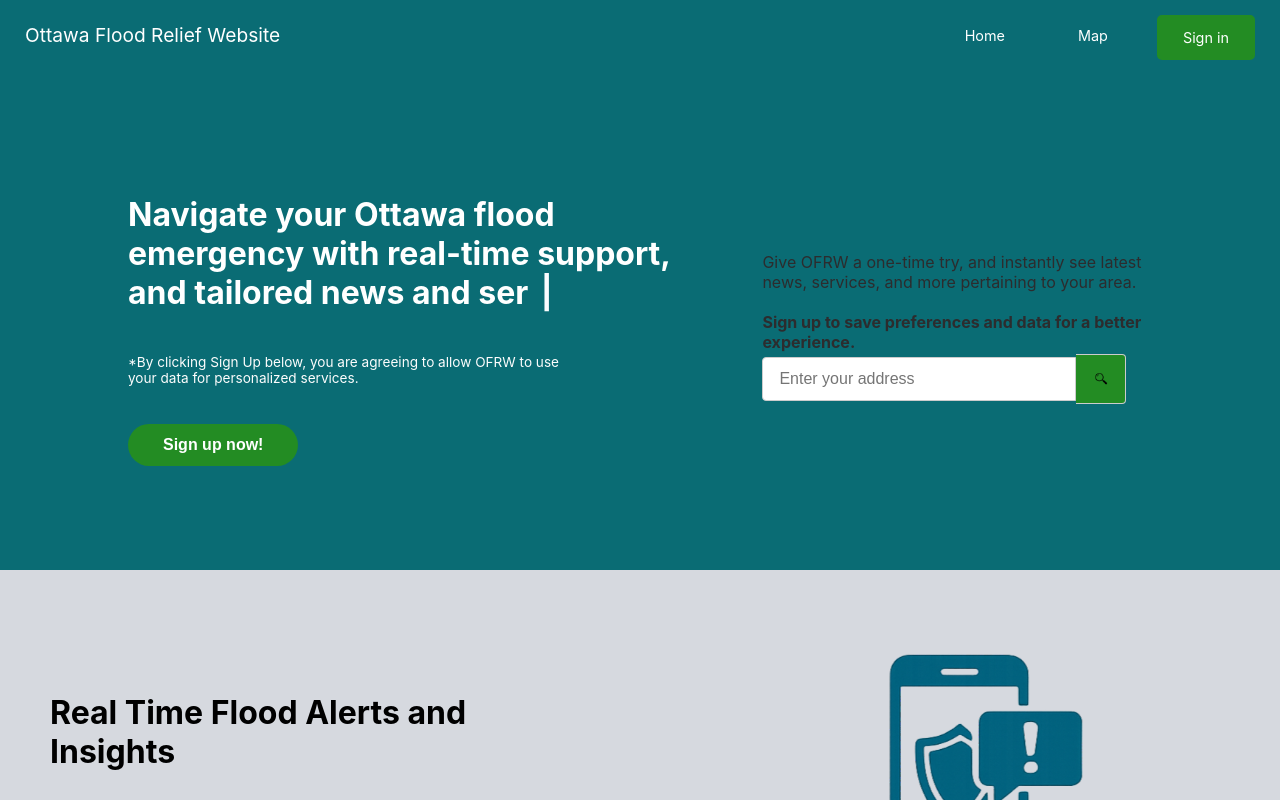
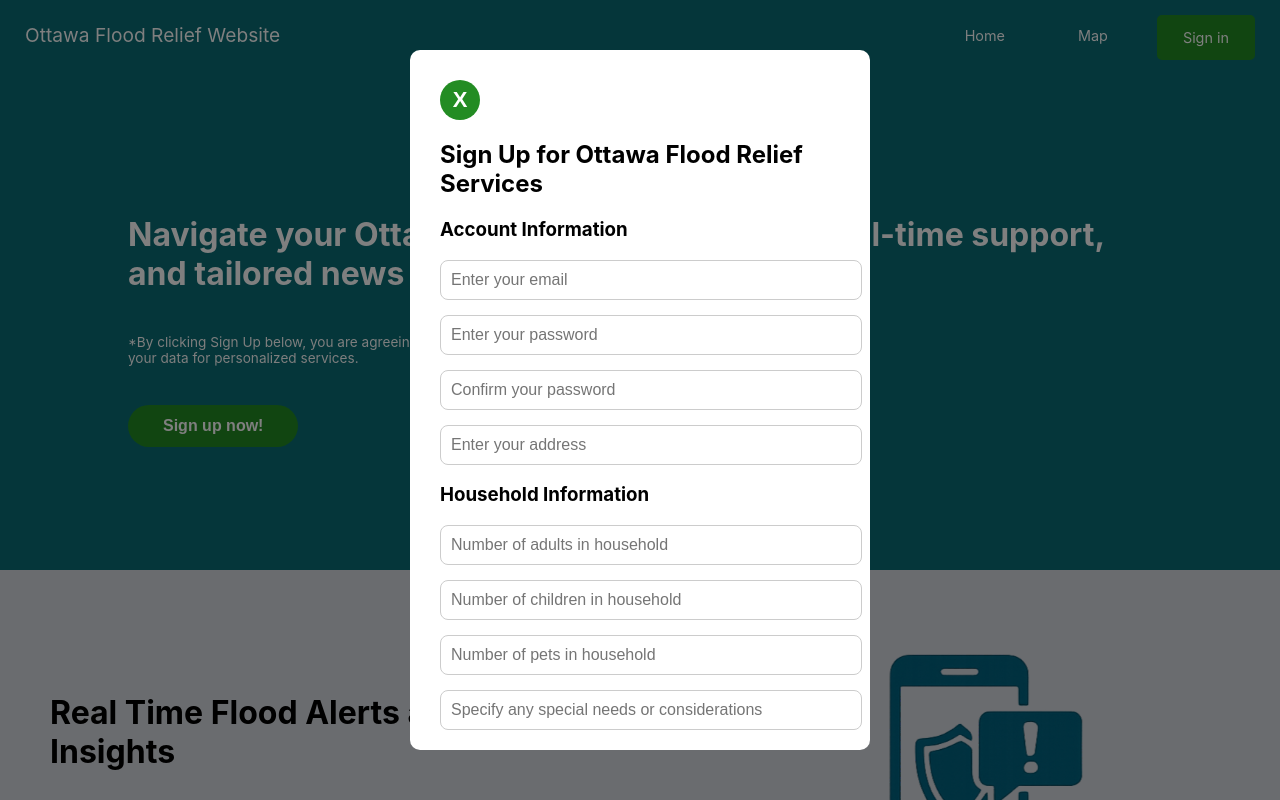
Before and after one commit to nickal06/Ottawa-Flood-Relief, a React (Vite) app in the folder Ottawa Flood Relief Website/: page / in a window 1280 px wide. Both pictures are taken after a click on the button "Sign up now!". Shown: the top 800 px of the page. Built offline with nearby package versions, Linux system fonts and the light colour scheme.

Commit message:
Moved address search box to a new section on homepage, added sign up window, and cleaned up code

```diff
--- /dev/null
+++ b/Ottawa Flood Relief Website/src/components/address-search.jsx
@@ -0,0 +1,29 @@
+import searchIcon from "../assets/search-icon.png";
+
+export function AddressSearchComponent(){
+
+  return(
+  <>
+    <div className="location-card">
+      <p className="location-description">
+        Give OFRW a one-time try, and instantly see latest news, services, and more pertaining to your area.
+      </p>
+
+    <h3>
+      Sign up to save preferences and data for a better experience.
+    </h3>
+
+    <div className="search-container">
+      <input
+        type="text"
+        placeholder="Enter your address"
+      />
+
+      <button className="search-button">
+        🔍
+      </button>
+    </div>
+  </div>
+  </>
+  );
+}
--- /dev/null
+++ b/Ottawa Flood Relief Website/src/components/modal.css
@@ -0,0 +1,19 @@
+.overlay {
+  position: fixed;
+  inset: 0;
+  background: rgba(0,0,0,0.5);
+
+  display: flex;
+  justify-content: center;
+  align-items: center;
+}
+
+.modal-window {
+  background: white;
+  width: 400px;
+  max-height: 80vh;
+  overflow-y: auto;
+
+  padding: 30px;
+  border-radius: 10px;
+}
--- /dev/null
+++ b/Ottawa Flood Relief Website/src/components/modal.jsx
@@ -0,0 +1,22 @@
+import "./modal.css";
+
+export function Modal({ children, close }) {
+  return (
+    <div className="overlay">
+
+      <div className="modal-window">
+
+        <button
+          className="close-button"
+          onClick={close}
+        >
+          X
+        </button>
+
+        {children}
+
+      </div>
+
+    </div>
+  );
+}
--- /dev/null
+++ b/Ottawa Flood Relief Website/src/components/sign-up-pop-up-window.css
@@ -0,0 +1,74 @@
+.form-group {
+  margin-bottom: 15px;
+}
+
+.form-group input {
+  width: 100%;
+  padding: 10px;
+  border-radius: 8px;
+  border: 1px solid #ccc;
+  font-size: 16px;
+}
+
+.checkbox-group {
+  display: flex;
+  flex-direction: column;
+  gap: 12px;
+  margin-bottom: 20px;
+}
+
+.button-container {
+  display: flex;
+  justify-content: center;
+  margin-top: 20px;
+}
+
+.close-button {
+  width: 40px;
+  height: 40px;
+
+  border-radius: 50%;
+  border: none;
+
+  background-color: rgb(35, 140, 35);
+  color: white;
+
+  font-size: 22px;
+  font-weight: bold;
+
+  cursor: pointer;
+
+  display: flex;
+  align-items: center;
+  justify-content: center;
+
+  transition: 0.2s ease;
+}
+
+.close-button:hover {
+  background-color: rgb(35, 140, 35);
+  transform: scale(1.05);
+}
+
+
+.submit-button {
+  padding: 12px 40px;
+
+  border-radius: 25px;
+  border: none;
+
+  background-color: rgb(35, 140, 35);
+  color: white;
+
+  font-size: 18px;
+  font-weight: bold;
+
+  cursor: pointer;
+
+  transition: 0.2s ease;
+}
+
+.submit-button:hover {
+  background-color: rgb(35, 140, 35);
+  transform: scale(1.05);
+}
--- /dev/null
+++ b/Ottawa Flood Relief Website/src/components/sign-up-pop-up-window.jsx
@@ -0,0 +1,84 @@
+import "./sign-up-pop-up-window.css";
+import { Modal } from "./modal";
+
+export function SignUpModal({ onClose }) {
+  return (
+    <Modal close={onClose}>
+
+      <h2>Sign Up for Ottawa Flood Relief Services</h2>
+
+      <h3>Account Information</h3>
+
+      <div className="form-group">
+        <input placeholder="Enter your email" type="email" />
+      </div>
+
+      <div className="form-group">
+        <input placeholder="Enter your password" type="password" />
+      </div>
+
+      <div className="form-group">
+        <input placeholder="Confirm your password" type="password" />
+      </div>
+
+      <div className="form-group">
+        <input placeholder="Enter your address" type="text" />
+      </div>
+
+
+      <h3>Household Information</h3>
+
+      <div className="form-group">
+        <input placeholder="Number of adults in household" type="number" />
+      </div>
+
+      <div className="form-group">
+        <input placeholder="Number of children in household" type="number" />
+      </div>
+
+      <div className="form-group">
+        <input placeholder="Number of pets in household" type="number" />
+      </div>
+
+      <div className="form-group">
+        <input
+          placeholder="Specify any special needs or considerations"
+          type="text"
+        />
+      </div>
+
+
+      <h3>Preferences</h3>
+
+      <div className="checkbox-group">
+        <label>
+          <input type="checkbox" />
+          Flood Alerts
+        </label>
+
+        <label>
+          <input type="checkbox" />
+          Emergency Services
+        </label>
+
+        <label>
+          <input type="checkbox" />
+          Local News
+        </label>
+
+        <label>
+          <input type="checkbox" />
+          Community Resources
+        </label>
+      </div>
+
+
+      <div className="button-container">
+        <button className="submit-button">
+          Sign Up
+        </button>
+      </div>
+
+    </Modal>
+  );
+}
--- a/Ottawa Flood Relief Website/src/pages/home.css
+++ b/Ottawa Flood Relief Website/src/pages/home.css
@@ -228,34 +228,55 @@ body {
 }
 
 
-.search-bar-container {
-  display: flex;
-  flex-direction: column;
-  align-items: flex-start;
+.location-card {
+    max-width: 700px;
+    margin: 50px auto;
+    padding: 35px;
+    background: #ffffff;
+    border-radius: 16px;
+    box-shadow: 0px 8px 25px rgba(0,0,0,0.1);
 }
 
-
-.search-description-text {
-  margin-bottom: 0px;
+.location-description {
+    font-size: 1.2rem;
+    color: rgb(35, 140, 35);
+    margin-bottom: 20px;
+    line-height: 1.5;
 }
 
-.search-box {
+.location-card h3 {
+    font-size: 1.1rem;
+    margin-bottom: 20px;
+    color: #111;
+}
+.search-container {
   display: flex;
-  align-items: center;
-  margin-top: -8px;
+  width: 100%;
 }
 
-.input-address {
+.search-container input {
   flex: 1;
-  padding: 0.75rem 1rem;
+  height: 50px;
+
+  padding: 0 20px;
+
   border: 1px solid #ccc;
-  border-radius: 4px 0 0 4px;
+  border-radius: 12px 0 0 12px;
+
+  font-size: 16px;
 }
 
 .search-button {
-  padding: 0.75rem;
-  border: 1px solid #ccc;
-  border-left: none;
-  border-radius: 0 4px 4px 0;
+  width: 80px;
+  height: 50px;
+
+  border: none;
+  border-radius: 0 12px 12px 0;
+
+  background-color: #168b2f;
+  color: white;
+
+  font-size: 22px;
+
   cursor: pointer;
 }
--- a/Ottawa Flood Relief Website/src/pages/home.jsx
+++ b/Ottawa Flood Relief Website/src/pages/home.jsx
@@ -1,13 +1,18 @@
 import { HeaderBar } from "../components/header-bar";
 import { TypeWriter } from "../components/typewriter-text";
-import searchIcon from "../assets/search-icon.png";
 import "./Home.css";
 import { InfoSection } from "../components/Info-Section";
 import reliefImage from "../assets/relief.png";
 import newsImage from "../assets/news.png";
 import alertImage from "../assets/alert-icon.png";
+import { AddressSearchComponent } from "../components/address-search";
+import { useState } from "react";
+import { SignUpModal } from "../components/sign-up-pop-up-window";
 
 export function Home() {
+
+  const [showSignUpModal, setShowSignUpModal] = useState(false);
+
   return (
     <>
       <HeaderBar />
@@ -20,28 +25,9 @@ export function Home() {
           <p className="subtext">
             *By clicking Sign Up below, you are agreeing to allow OFRW to use your data for personalized services.
           </p>
-          <button className="sign-up-button">
+          <button className="sign-up-button" onClick = {() => setShowSignUpModal(true)}>
             Sign up now!
           </button>
-        </div>
-
-        <div className="search-bar-container">
-          <p className="search-description-text">
-            Give OFRW a one-time try, and instantly see latest news, services, and more pertaining to your area.
-            <br /><br />
-            <b>Sign up to save preferences and data for a better experience.</b>
-          </p>
-
-          <div className="search-box">
-            <input
-              className="input-address"
-              type="text"
-              placeholder="Enter your address"
-            />
-            <button className="search-button" type="button">
-              <img src={searchIcon} alt="search" />
-            </button>
-          </div>
         </div>
       </div>
 
@@ -65,6 +51,12 @@ export function Home() {
         className="info-section-container-grey"
         image={newsImage}
       />
+      < AddressSearchComponent />
+      {showSignUpModal && (
+        <SignUpModal
+          onClose={() => setShowSignUpModal(false)}
+        />
+      )}
     </>
   );
 }
```
